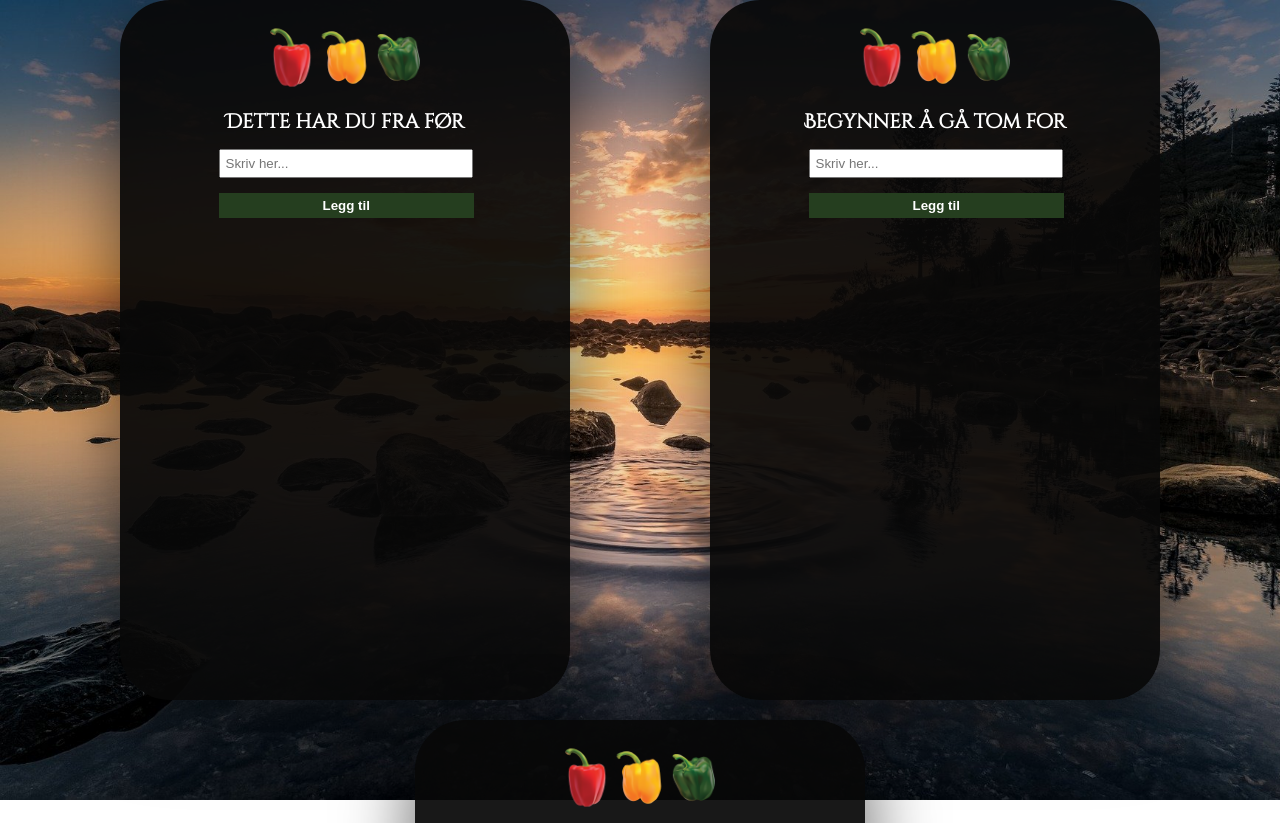
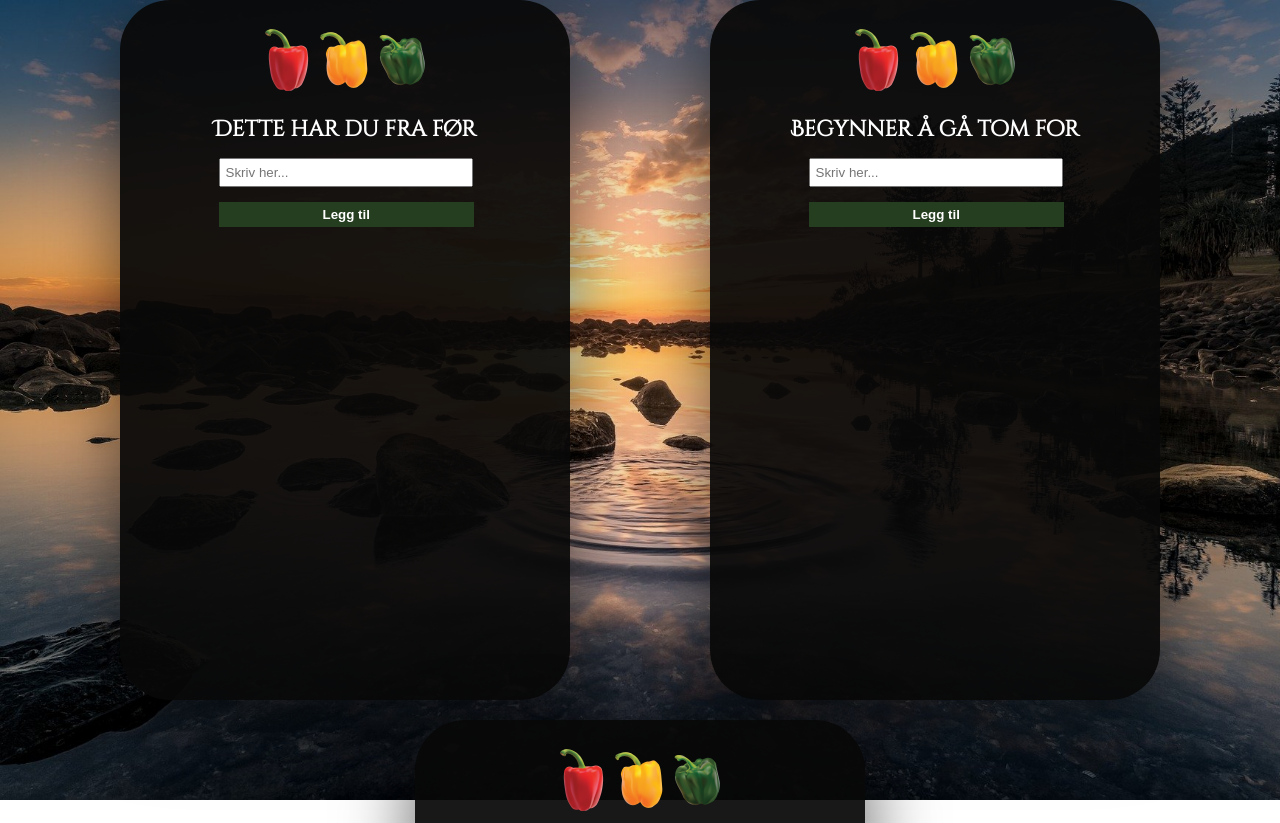
Before and after one commit to Marlatine/ArbeidskravHandleliste, a plain HTML site: page ShoppingList.html in a window 1280 px wide. Shown: the top 823 px of the page. Drawn offline with Linux system fonts and the light colour scheme.

Commit message:
font size and img size

```diff
--- a/Styles/styles.css
+++ b/Styles/styles.css
@@ -30,14 +30,14 @@ h1 {
   display: flex;
   justify-content: center;
   font-family: "Cinzel Decorative", cursive;
-  font-size: 20px;
+  font-size: 22px;
   letter-spacing: 0px;
 }
 
-/* Styling for all images */
+/* Styling for all images on cards */
 
 img {
-  width: 150px;
+  width: 160px;
   padding-top: 20px;
 }
 
@@ -125,7 +125,7 @@ ol {
 li {
   padding: 20px;
   border-bottom: 1px solid #feb254;
-  font-size: 20px;
+  font-size: 22px;
   letter-spacing: 2px;
 }
 
```
